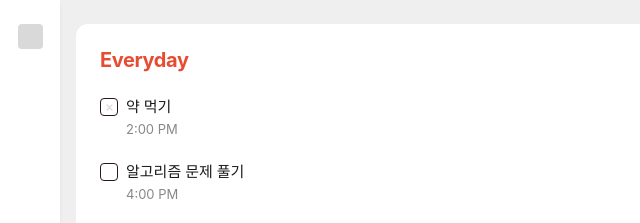
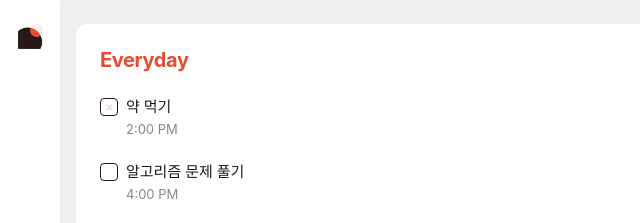
Before and after one commit to soprue/vanilla-reminder, a website built with webpack: page src/index.html in a window 1280 px wide. Shown: the top 223 px of the page, 0-640 px from the left. Built offline with nearby package versions, Linux system fonts and the light colour scheme.

Commit message:
feat: 사이드바에 로고 이미지 적용 및 스타일 최적화

```diff
--- a/src/features/reminder/presentation/components/Sidebar.ts
+++ b/src/features/reminder/presentation/components/Sidebar.ts
@@ -1,4 +1,5 @@
 import jsx from '@core/JSX';
+import logoIcon from '@assets/logo.webp';
 import halfmoonIcon from '@assets/icons/halfmoon.svg';
 import sunlightIcon from '@assets/icons/sunlight.svg';
 import logoutIcon from '@assets/icons/logout.svg';
@@ -15,7 +16,7 @@ interface SidebarProps {
 export const Sidebar = ({ isDarkMode, onToggleTheme, onLogout }: SidebarProps) => {
   return jsx`
     <aside class="sidemenu">
-      <div class="logo-img"></div>
+      <img src="${logoIcon}" alt="logo" class="logo-img" />
       <div class="sidemenu-buttons">
         <div class="icon-circle" onclick="${onToggleTheme}">
           <img src="${isDarkMode ? sunlightIcon : halfmoonIcon}" alt="theme" />
--- a/src/styles/style.css
+++ b/src/styles/style.css
@@ -271,8 +271,8 @@ body {
   width: 25px;
   height: 25px;
   margin: var(--spacing-lg) auto;
-  background-color: var(--color-plus-bg);
-  border-radius: var(--radius-sm);
+  display: block;
+  object-fit: contain;
 }
 
 .sidemenu-buttons {
```
Also changed, not shown: src/assets/logo.webp (added).
